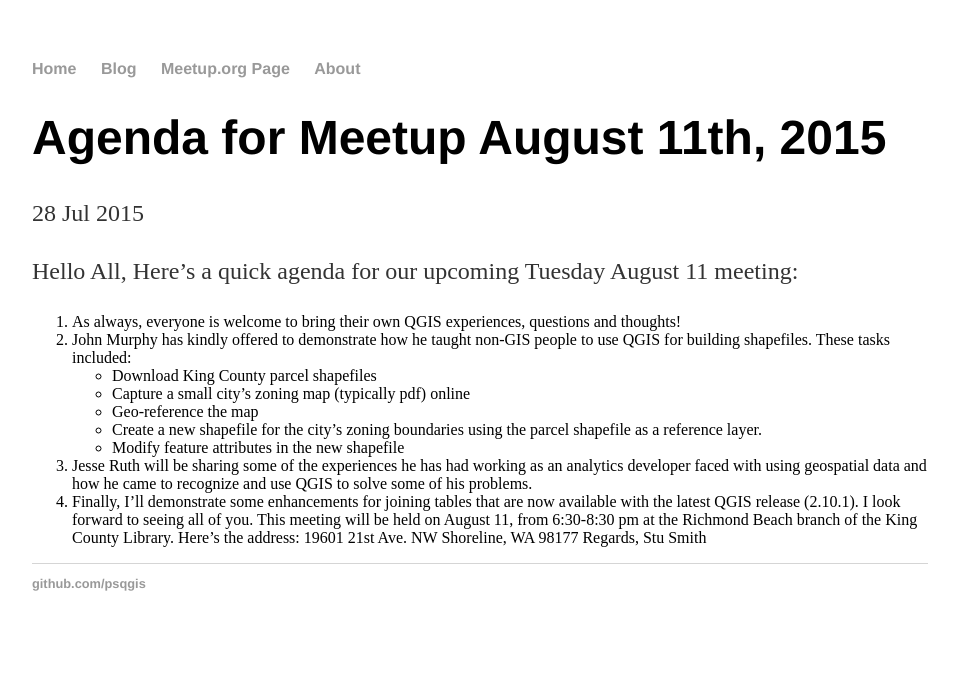
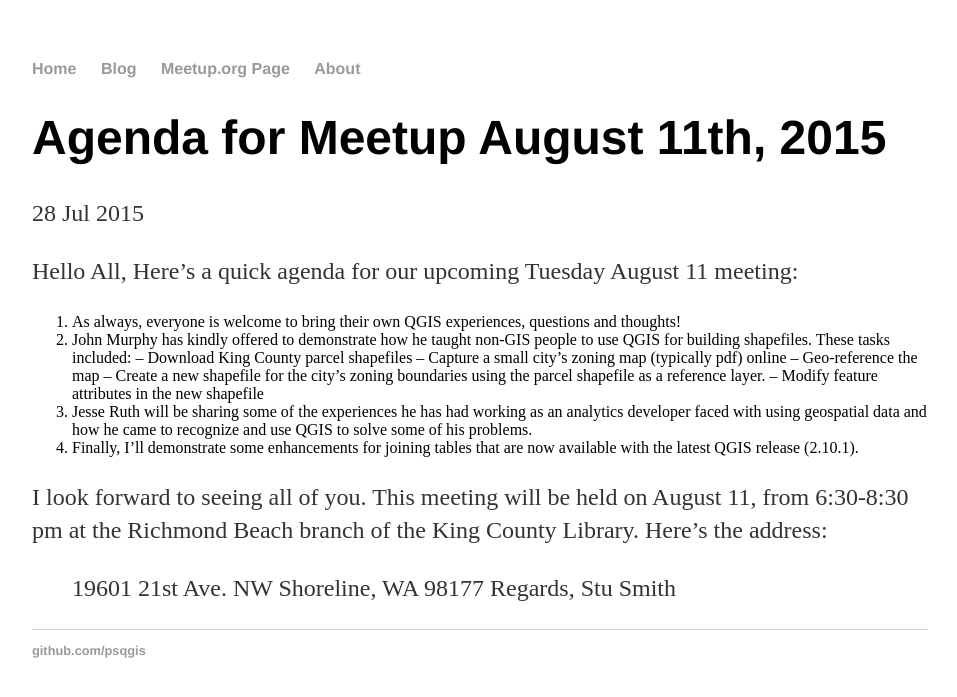
Before and after one commit to psqgis/psqgis.github.io, a Jekyll site: the page built from _posts/2015-08-21-Agenda-August-11.md, in a window 1280 px wide. Shown: the top 697 px of the page, without its empty margins (160-1117 px from the left). Built offline with Jekyll 4.4.1, drawn with Linux system fonts in a browser that asks for light colours.

```diff
--- a/_posts/2015-08-21-Agenda-August-11.md
+++ b/_posts/2015-08-21-Agenda-August-11.md
@@ -6,16 +6,18 @@ date: 2015-07-28
 
 Hello All,
 Here's a quick agenda for our upcoming Tuesday August 11 meeting:
+
 1.  As always, everyone is welcome to bring their own QGIS experiences, questions and thoughts!
 2.  John Murphy has kindly offered to demonstrate how he taught non-GIS people to use QGIS for building shapefiles.  These tasks included:
-- Download King County parcel shapefiles
-- Capture a small city's zoning map (typically pdf) online
-- Geo-reference the map
-- Create a new shapefile for the city's zoning boundaries using the parcel shapefile as a reference layer.
-- Modify feature attributes in the new shapefile
+-- Download King County parcel shapefiles
+-- Capture a small city's zoning map (typically pdf) online
+-- Geo-reference the map
+-- Create a new shapefile for the city's zoning boundaries using the parcel shapefile as a reference layer.
+-- Modify feature attributes in the new shapefile
 3.  Jesse Ruth will be sharing some of the experiences he has had working as an analytics developer faced with using geospatial data and how he came to recognize and use QGIS to solve some of his problems.
 4.  Finally, I'll demonstrate some enhancements for joining tables that are now available with the latest QGIS release (2.10.1).
+
 I look forward to seeing all of you.  This meeting will be held on August 11, from 6:30-8:30 pm at the Richmond Beach branch of the King County Library.  Here's the address:
-19601 21st Ave. NW
-Shoreline, WA 98177
-Regards, Stu Smith
+>19601 21st Ave. NW
+>Shoreline, WA 98177
+>Regards, Stu Smith
```
